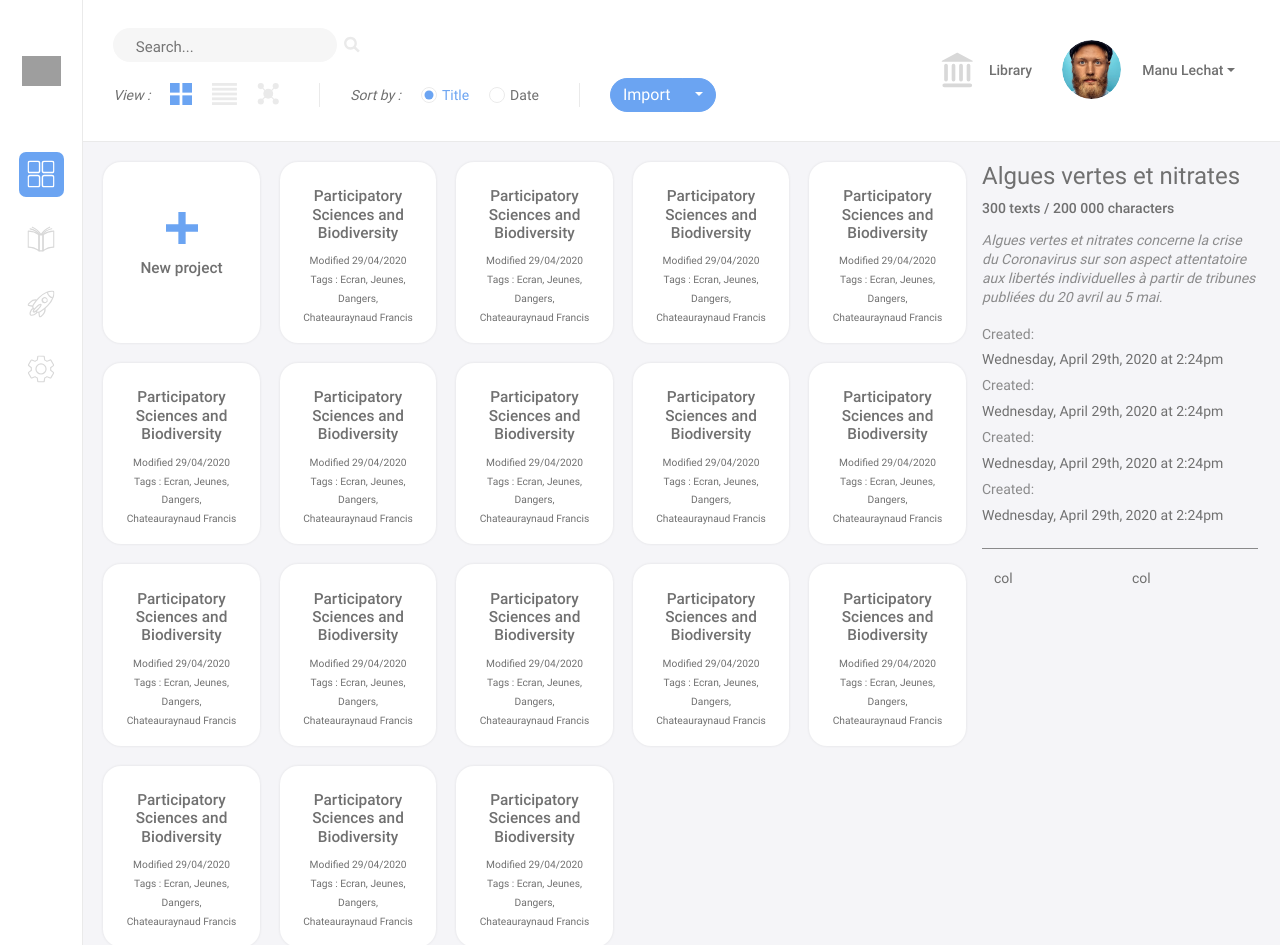
After one commit to josquindebaz/Prospero3, a Django app: page /projects-mosaic in a window 1280 px wide. The commit adds this page. Run offline with Django 3.2, Linux system fonts and the light colour scheme; data that the repository does not hold is empty; some libraries are stand-ins or nearby versions; grey boxes are pictures that could not be loaded.

Commit message:
page project - on continue ...

```diff
--- a/main/importerP1/reader.py
+++ b/main/importerP1/reader.py
@@ -1,9 +1,8 @@
 repoFolder = "data2Import/"
 repoFolderEquivalent = "C:/corpus/"
 
-def getFileLines(file, keepVoidLines=False):
+def splitLines(text, keepVoidLines=False):
     lines = []
-    text = file.read()
     for x in text.split("\n"):
         x = x.strip()
         if x or keepVoidLines:
--- /dev/null
+++ b/main/templates/main/prospero/projects_mosaic.html
@@ -0,0 +1,231 @@
+{% extends 'main/prospero/structure/base.html' %}
+{% block content %}
+	<div class="main_content template_mosaique">
+		<section class="row ">
+			<div class="col col-sm-9 mosaique_wrapper">
+				<div class="card">
+					<div class="card-header  card-header-icon">
+						<div class="icon">
+							<svg xmlns="http://www.w3.org/2000/svg" width="17.367" height="17.367"
+								viewBox="0 0 17.367 17.367">
+								<path id="Tracé_2" data-name="Tracé 2"
+									d="M243.867,89.71h-6.71V83H233.21v6.71H226.5v3.947h6.71v6.71h3.947v-6.71h6.71Z"
+									transform="translate(-226.5 -83)" fill="#707070" />
+							</svg>
+						</div>
+						<h3 class="txt_20 title"> New project</h3>
+					</div>
+				</div>
+				<div class="card">
+					<div class="card-header">
+						<h3 class="txt_20 title">Participatory Sciences and Biodiversity</h3>
+					</div>
+					<div class="card-body">
+						Modified 29/04/2020<br>
+						Tags : Ecran, Jeunes, Dangers, <br>
+						Chateauraynaud Francis
+					</div>
+				</div>
+				<div class="card">
+					<div class="card-header">
+						<h3 class="txt_20 title">Participatory Sciences and Biodiversity</h3>
+					</div>
+					<div class="card-body">
+						Modified 29/04/2020<br>
+						Tags : Ecran, Jeunes, Dangers, <br>
+						Chateauraynaud Francis
+					</div>
+				</div>
+				<div class="card">
+					<div class="card-header">
+						<h3 class="txt_20 title">Participatory Sciences and Biodiversity</h3>
+					</div>
+					<div class="card-body">
+						Modified 29/04/2020<br>
+						Tags : Ecran, Jeunes, Dangers, <br>
+						Chateauraynaud Francis
+					</div>
+				</div>
+				<div class="card">
+					<div class="card-header">
+						<h3 class="txt_20 title">Participatory Sciences and Biodiversity</h3>
+					</div>
+					<div class="card-body">
+						Modified 29/04/2020<br>
+						Tags : Ecran, Jeunes, Dangers, <br>
+						Chateauraynaud Francis
+					</div>
+				</div>
+				<div class="card">
+					<div class="card-header">
+						<h3 class="txt_20 title">Participatory Sciences and Biodiversity</h3>
+					</div>
+					<div class="card-body">
+						Modified 29/04/2020<br>
+						Tags : Ecran, Jeunes, Dangers, <br>
+						Chateauraynaud Francis
+					</div>
+				</div>
+				<div class="card">
+					<div class="card-header">
+						<h3 class="txt_20 title">Participatory Sciences and Biodiversity</h3>
+					</div>
+					<div class="card-body">
+						Modified 29/04/2020<br>
+						Tags : Ecran, Jeunes, Dangers, <br>
+						Chateauraynaud Francis
+					</div>
+				</div>
+				<div class="card">
+					<div class="card-header">
+						<h3 class="txt_20 title">Participatory Sciences and Biodiversity</h3>
+					</div>
+					<div class="card-body">
+						Modified 29/04/2020<br>
+						Tags : Ecran, Jeunes, Dangers, <br>
+						Chateauraynaud Francis
+					</div>
+				</div>
+				<div class="card">
+					<div class="card-header">
+						<h3 class="txt_20 title">Participatory Sciences and Biodiversity</h3>
+					</div>
+					<div class="card-body">
+						Modified 29/04/2020<br>
+						Tags : Ecran, Jeunes, Dangers, <br>
+						Chateauraynaud Francis
+					</div>
+				</div>
+				<div class="card">
+					<div class="card-header">
+						<h3 class="txt_20 title">Participatory Sciences and Biodiversity</h3>
+					</div>
+					<div class="card-body">
+						Modified 29/04/2020<br>
+						Tags : Ecran, Jeunes, Dangers, <br>
+						Chateauraynaud Francis
+					</div>
+				</div>
+				<div class="card">
+					<div class="card-header">
+						<h3 class="txt_20 title">Participatory Sciences and Biodiversity</h3>
+					</div>
+					<div class="card-body">
+						Modified 29/04/2020<br>
+						Tags : Ecran, Jeunes, Dangers, <br>
+						Chateauraynaud Francis
+					</div>
+				</div>
+				<div class="card">
+					<div class="card-header">
+						<h3 class="txt_20 title">Participatory Sciences and Biodiversity</h3>
+					</div>
+					<div class="card-body">
+						Modified 29/04/2020<br>
+						Tags : Ecran, Jeunes, Dangers, <br>
+						Chateauraynaud Francis
+					</div>
+				</div>
+				<div class="card">
+					<div class="card-header">
+						<h3 class="txt_20 title">Participatory Sciences and Biodiversity</h3>
+					</div>
+					<div class="card-body">
+						Modified 29/04/2020<br>
+						Tags : Ecran, Jeunes, Dangers, <br>
+						Chateauraynaud Francis
+					</div>
+				</div>
+				<div class="card">
+					<div class="card-header">
+						<h3 class="txt_20 title">Participatory Sciences and Biodiversity</h3>
+					</div>
+					<div class="card-body">
+						Modified 29/04/2020<br>
+						Tags : Ecran, Jeunes, Dangers, <br>
+						Chateauraynaud Francis
+					</div>
+				</div>
+				<div class="card">
+					<div class="card-header">
+						<h3 class="txt_20 title">Participatory Sciences and Biodiversity</h3>
+					</div>
+					<div class="card-body">
+						Modified 29/04/2020<br>
+						Tags : Ecran, Jeunes, Dangers, <br>
+						Chateauraynaud Francis
+					</div>
+				</div>
+				<div class="card">
+					<div class="card-header">
+						<h3 class="txt_20 title">Participatory Sciences and Biodiversity</h3>
+					</div>
+					<div class="card-body">
+						Modified 29/04/2020<br>
+						Tags : Ecran, Jeunes, Dangers, <br>
+						Chateauraynaud Francis
+					</div>
+				</div>
+				<div class="card">
+					<div class="card-header">
+						<h3 class="txt_20 title">Participatory Sciences and Biodiversity</h3>
+					</div>
+					<div class="card-body">
+						Modified 29/04/2020<br>
+						Tags : Ecran, Jeunes, Dangers, <br>
+						Chateauraynaud Francis
+					</div>
+				</div>
+				<div class="card">
+					<div class="card-header">
+						<h3 class="txt_20 title">Participatory Sciences and Biodiversity</h3>
+					</div>
+					<div class="card-body">
+						Modified 29/04/2020<br>
+						Tags : Ecran, Jeunes, Dangers, <br>
+						Chateauraynaud Francis
+					</div>
+				</div>
+			</div>
+			<div class="col col-sm-3 grid_side_wrapper">
+				<article class="cartouche">
+					<h4>Algues vertes et nitrates</h4>
+					<span class="bold">300 texts / 200 000 characters</span>
+					<p class="intro">Algues vertes et nitrates concerne la crise du Coronavirus sur son aspect
+						attentatoire aux libertés individuelles à partir de tribunes publiées du 20 avril au 5
+						mai.
+					</p>
+					<div class="cartouche_item">
+						<span class="label">Created:</span>
+					</div>
+					<div class="cartouche_item">
+						Wednesday, April 29th, 2020 at 2:24pm
+					</div>
+					<div class="cartouche_item">
+						<span class="label">Created:</span>
+					</div>
+					<div class="cartouche_item">
+						Wednesday, April 29th, 2020 at 2:24pm
+					</div>
+					<div class="cartouche_item">
+						<span class="label">Created:</span>
+					</div>
+					<div class="cartouche_item">
+						Wednesday, April 29th, 2020 at 2:24pm
+					</div>
+					<div class="cartouche_item">
+						<span class="label">Created:</span>
+					</div>
+					<div class="cartouche_item">
+						Wednesday, April 29th, 2020 at 2:24pm
+					</div>
+					<div class="separation"></div>
+					<div class="row">
+						<div class="col">col</div>
+						<div class="col">col</div>
+					</div>
+				</article>
+			</div>
+		</section>
+	</div>
+{% endblock %}
--- a/main/templates/main/prospero/structure/base.html
+++ b/main/templates/main/prospero/structure/base.html
@@ -38,10 +38,8 @@
             </section>
             <section class="main_container">
                 {% include "main/prospero/structure/header.html" %}
-                <div class="main_content ">
-                    {% block content %}
-                    {% endblock %}
-                </div>
+                {% block content %}
+                {% endblock %}
             </section>
         </main>
         <script src="{{ MEDIA_URL }}assets/js/prefixfree.min.js"></script>
--- a/main/urls.py
+++ b/main/urls.py
@@ -4,6 +4,8 @@ from . import views
 urlpatterns = [
     path('ajax', views.ajaxCall),
     path('fileUpload', views.fileUpload),
-    path('', views.index, name='index'),
+    path('project', views.project, name='project'),
+    path('projects-list', views.projects_list, name='projects_list'),
+    path('projects-mosaic', views.projects_mosaic, name='projects_mosaic'),
     path('widgets', views.widgets, name='widgets')
 ]
--- a/main/views.py
+++ b/main/views.py
@@ -55,11 +55,29 @@ def fileUpload(request):
     else:
         raise Http404("")
 
-def index(request):
-    template = loader.get_template('main/prospero/index.html')
+def project(request):
+    template = loader.get_template('main/prospero/project.html')
     context = createContext(request)
     project = Project.objects.all()[0]
     context["project"] = json.dumps(project.serializeIdentity())
+    return HttpResponse(template.render(context, request))
+
+def projects_list(request):
+    template = loader.get_template('main/prospero/projects_list.html')
+    context = createContext(request)
+    projects = []
+    for p in Project.objects.all():
+        projects.append(json.dumps(p.serializeIdentity()))
+    context["projects"] = projects
+    return HttpResponse(template.render(context, request))
+
+def projects_mosaic(request):
+    template = loader.get_template('main/prospero/projects_mosaic.html')
+    context = createContext(request)
+    projects = []
+    for p in Project.objects.all():
+        projects.append(json.dumps(p.serializeIdentity()))
+    context["projects"] = projects
     return HttpResponse(template.render(context, request))
 
 def widgets(request):
--- a/media/components/PProjectView.js
+++ b/media/components/PProjectView.js
@@ -365,6 +365,12 @@ class TextEditor extends PObject {
             // load meta datas
             var $cartouche = $(".cartouche", self.node);
             $cartouche.empty();
+            $.each(data.object.requiredDatas, function(index, metaData) {
+                var name = metaData.name.charAt(0).toUpperCase() + metaData.name.slice(1)
+                var value = prospero.escapeHtml(metaData.value);
+                var $item = $('<div class="cartouche_item"><label>'+name+'</label>'+value+'</div>');
+                $cartouche.append($item);
+            });
             $.each(data.object.metaDatas, function(index, metaData) {
                 var name = metaData.name.charAt(0).toUpperCase() + metaData.name.slice(1)
                 var value = prospero.escapeHtml(metaData.value);
```
Also changed, not shown: doc/questions.txt (+0 -18 lines), doc/todo.txt (+52 -3 lines), main/helpers/files.py (+11 -6 lines), main/importerP1/importer.py (+52 -42 lines), main/models.py (+39 -17 lines), main/templates/main/prospero/index.html (deleted, +0 -23 lines), main/templates/main/prospero/project.html (added, +25 -0 lines), main/templates/main/prospero/projects_list.html (added, +162 -0 lines).
